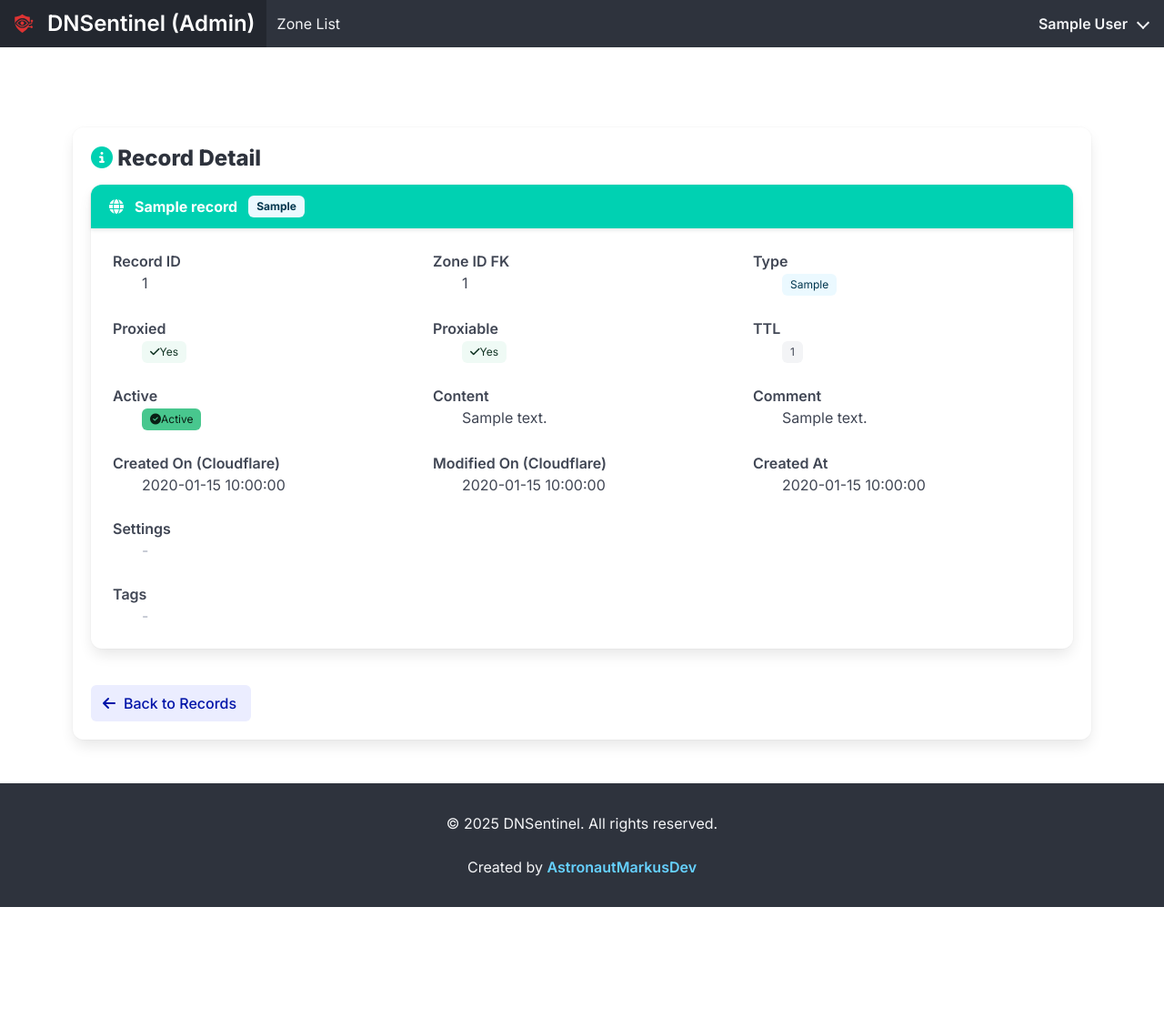
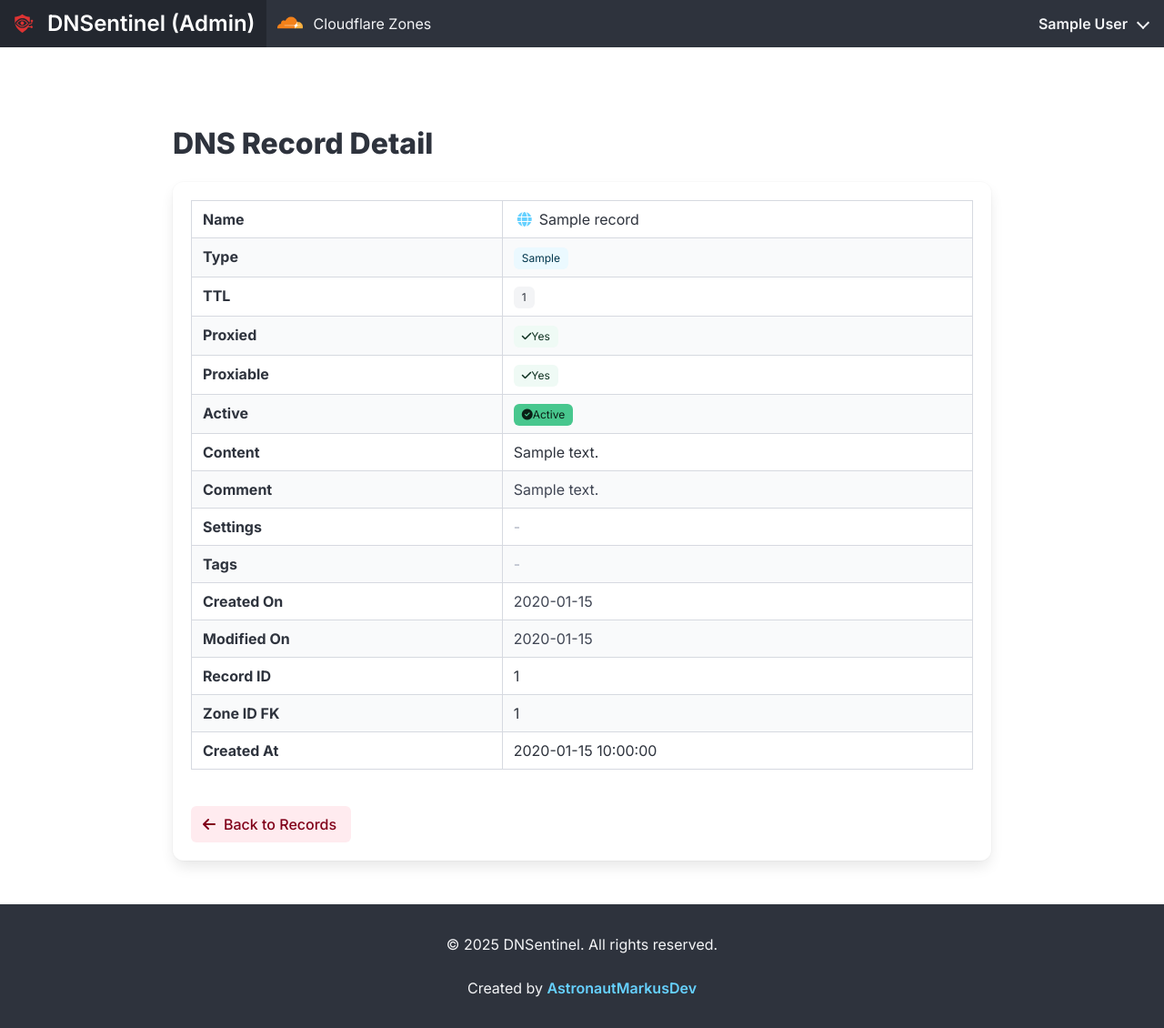
Before and after one commit to AstronautMarkus/DNSentinel, a Flask app: page /dashboard/1/records/1 in a window 1280 px wide. Shown: the whole page at 91% size. Before the commit the page ends 997 px from the top, so only its background shows below. Run offline with Flask 3, Linux system fonts and the light colour scheme; a user stored in the database is signed in; tables that the repository leaves empty hold one stand-in row (values such as "Sample post"); some libraries are stand-ins or nearby versions.

Commit message:
feat: update templates to enhance UI with Cloudflare branding and improve navigation

```diff
--- a/dnsentinel/app/templates/base/header/admin_header.html
+++ b/dnsentinel/app/templates/base/header/admin_header.html
@@ -15,7 +15,8 @@
 
         <div class="navbar-start">
             <a class="navbar-item" href="{{ url_for('zones.list_zones') }}">
-                Zone List
+                <img src="{{ url_for('static', filename='img/Cloudflare_Logo.png') }}" alt="Cloudflare Logo" style="height: 30px; pointer-events: none;">
+                Cloudflare Zones
             </a>
         </div>
 
--- a/dnsentinel/app/templates/records/detail.html
+++ b/dnsentinel/app/templates/records/detail.html
@@ -2,123 +2,130 @@
 {% block title %}Record Detail{% endblock %}
 {% block content %}
 <div class="section">
-  <div class="container" style="max-width: 1400px;">
+  <div class="container" style="max-width: 900px;">
+    <h1 class="title">DNS Record Detail</h1>
     <div class="box">
-      <h2 class="title is-4 mb-4">
-        <span class="icon has-text-primary"><i class="fas fa-info-circle"></i></span>
-        <span>Record Detail</span>
-      </h2>
       {% if record %}
-      <div class="card">
-        <header class="card-header has-background-primary">
-          <p class="card-header-title has-text-white">
-            <span class="icon"><i class="fas fa-globe"></i></span>
-            <span class="ml-2">{{ record.name }}</span>
-            <span class="tag is-info is-light ml-3">{{ record.type }}</span>
-          </p>
-        </header>
-        <div class="card-content">
-          <div class="content">
-            <div class="columns is-multiline is-mobile">
-              <div class="column is-4">
-                <dt class="has-text-weight-semibold">Record ID</dt>
-                <dd>{{ record.record_id }}</dd>
-              </div>
-              <div class="column is-4">
-                <dt class="has-text-weight-semibold">Zone ID FK</dt>
-                <dd>{{ record.zone_id_fk }}</dd>
-              </div>
-              <div class="column is-4">
-                <dt class="has-text-weight-semibold">Type</dt>
-                <dd><span class="tag is-info is-light">{{ record.type }}</span></dd>
-              </div>
-              <div class="column is-4">
-                <dt class="has-text-weight-semibold">Proxied</dt>
-                <dd>
+      <table class="table is-fullwidth is-striped is-hoverable is-bordered">
+        <tbody>
+          <tr>
+            <th>Name</th>
+            <td>
+              <span class="icon-text">
+                <span class="icon has-text-info"><i class="fas fa-globe"></i></span>
+                <span>{{ record.name }}</span>
+              </span>
+            </td>
+          </tr>
+          <tr>
+            <th>Type</th>
+            <td><span class="tag is-info is-light">{{ record.type }}</span></td>
+          </tr>
+          <tr>
+            <th>TTL</th>
+            <td><span class="tag is-light">{{ record.ttl }}</span></td>
+          </tr>
+          <tr>
+            <th>Proxied</th>
+            <td>
               {% if record.proxied %}
                 <span class="tag is-success is-light"><i class="fas fa-check"></i> Yes</span>
               {% else %}
                 <span class="tag is-light"><i class="fas fa-times"></i> No</span>
               {% endif %}
-                </dd>
-              </div>
-              <div class="column is-4">
-                <dt class="has-text-weight-semibold">Proxiable</dt>
-                <dd>
+            </td>
+          </tr>
+          <tr>
+            <th>Proxiable</th>
+            <td>
               {% if record.proxiable %}
                 <span class="tag is-success is-light"><i class="fas fa-check"></i> Yes</span>
               {% else %}
                 <span class="tag is-light"><i class="fas fa-times"></i> No</span>
               {% endif %}
-                </dd>
-              </div>
-              <div class="column is-4">
-                <dt class="has-text-weight-semibold">TTL</dt>
-                <dd><span class="tag is-light">{{ record.ttl }}</span></dd>
-              </div>
-              <div class="column is-4">
-                <dt class="has-text-weight-semibold">Active</dt>
-                <dd>
+            </td>
+          </tr>
+          <tr>
+            <th>Active</th>
+            <td>
               {% if record.active %}
                 <span class="tag is-success"><i class="fas fa-check-circle"></i> Active</span>
               {% else %}
                 <span class="tag is-danger"><i class="fas fa-ban"></i> Inactive</span>
               {% endif %}
-                </dd>
-              </div>
-              <div class="column is-4">
-                <dt class="has-text-weight-semibold">Content</dt>
-                <dd>{{ record.content or '-' }}</dd>
-              </div>
-              <div class="column is-4">
-                <dt class="has-text-weight-semibold">Comment</dt>
-                <dd>{{ record.comment or '-' }}</dd>
-              </div>
-              <div class="column is-4">
-                <dt class="has-text-weight-semibold">Created On (Cloudflare)</dt>
-                <dd>{{ record.created_on or '-' }}</dd>
-              </div>
-              <div class="column is-4">
-                <dt class="has-text-weight-semibold">Modified On (Cloudflare)</dt>
-                <dd>{{ record.modified_on or '-' }}</dd>
-              </div>
-              <div class="column is-4">
-                <dt class="has-text-weight-semibold">Created At</dt>
-                <dd>{{ record.created_at or '-' }}</dd>
-              </div>
-              <div class="column is-12">
-                <dt class="has-text-weight-semibold">Settings</dt>
-                <dd>
+            </td>
+          </tr>
+          <tr>
+            <th>Content</th>
+            <td><span class="has-text-dark">{{ record.content or '-' }}</span></td>
+          </tr>
+          <tr>
+            <th>Comment</th>
+            <td><span class="has-text-grey-dark">{{ record.comment or '-' }}</span></td>
+          </tr>
+          <tr>
+            <th>Settings</th>
+            <td>
               {% if record.settings %}
                 <span class="icon has-text-grey-light" title="Settings"><i class="fas fa-cog"></i></span>
-                    <pre class="is-size-7" style="background: #f8f9fa; border-radius: 4px; width: 100%; white-space: pre-wrap;">{{ record.settings | tojson(indent=2) }}</pre>
+                <pre class="is-size-7" style="white-space: pre-wrap; word-break: break-all; background: #f8f9fa; border-radius: 4px;">{{ record.settings | tojson }}</pre>
               {% else %}
                 <span class="has-text-grey-light">-</span>
               {% endif %}
-                </dd>
-              </div>
-              <div class="column is-12">
-                <dt class="has-text-weight-semibold">Tags</dt>
-                <dd>
+            </td>
+          </tr>
+          <tr>
+            <th>Tags</th>
+            <td>
               {% if record.tags %}
                 <span class="icon has-text-grey-light" title="Tags"><i class="fas fa-tags"></i></span>
-                    <pre class="is-size-7" style="background: #f8f9fa; border-radius: 4px; width: 100%; white-space: pre-wrap;">{{ record.tags | tojson(indent=2) }}</pre>
+                <pre class="is-size-7" style="white-space: pre-wrap; word-break: break-all; background: #f8f9fa; border-radius: 4px;">{{ record.tags | tojson }}</pre>
               {% else %}
                 <span class="has-text-grey-light">-</span>
               {% endif %}
-                </dd>
-              </div>
-            </div>
-          </div>
-        </div>
-      </div>
+            </td>
+          </tr>
+          <tr>
+            <th>Created On</th>
+            <td>
+              {% if record.created_on %}
+                <span class="has-text-grey-dark">{{ record.created_on.strftime('%Y-%m-%d') if record.created_on.strftime else record.created_on }}</span>
+              {% else %}
+                <span class="has-text-grey-light">-</span>
+              {% endif %}
+            </td>
+          </tr>
+          <tr>
+            <th>Modified On</th>
+            <td>
+              {% if record.modified_on %}
+                <span class="has-text-grey-dark">{{ record.modified_on.strftime('%Y-%m-%d') if record.modified_on.strftime else record.modified_on }}</span>
+              {% else %}
+                <span class="has-text-grey-light">-</span>
+              {% endif %}
+            </td>
+          </tr>
+          <tr>
+            <th>Record ID</th>
+            <td>{{ record.record_id }}</td>
+          </tr>
+          <tr>
+            <th>Zone ID FK</th>
+            <td>{{ record.zone_id_fk }}</td>
+          </tr>
+          <tr>
+            <th>Created At</th>
+            <td>{{ record.created_at or '-' }}</td>
+          </tr>
+        </tbody>
+      </table>
       {% else %}
         <div class="notification is-warning is-light">
           <span class="icon"><i class="fas fa-exclamation-triangle"></i></span>
           Record not found.
         </div>
       {% endif %}
-      <a href="{{ url_for('records.list_records', zone_id=zone_id) }}" class="button is-link is-light mt-4">
+      <a href="{{ url_for('records.list_records', zone_id=zone_id) }}" class="button is-danger is-light mt-4">
         <span class="icon"><i class="fas fa-arrow-left"></i></span>
         <span>Back to Records</span>
       </a>
--- a/dnsentinel/app/templates/zones/detail.html
+++ b/dnsentinel/app/templates/zones/detail.html
@@ -102,13 +102,13 @@
           <span>{{ zone.created_at.strftime('%Y-%m-%d') }}</span>
         </div>
       </div>
-      <div class="buttons mt-4">
+    </div>
+    <div class="buttons mt-4">
         <a href="{{ url_for('zones.list_zones') }}" class="button is-danger is-light">
           <span class="icon is-small"><i class="fas fa-arrow-left"></i></span>
           <span>Go back</span>
         </a>
       </div>
-    </div>
   </div>
 </div>
 
```
Also changed, not shown: dnsentinel/app/templates/records/list.html (+9 -0 lines). Lines whose indentation alone changed are shown as unchanged.
